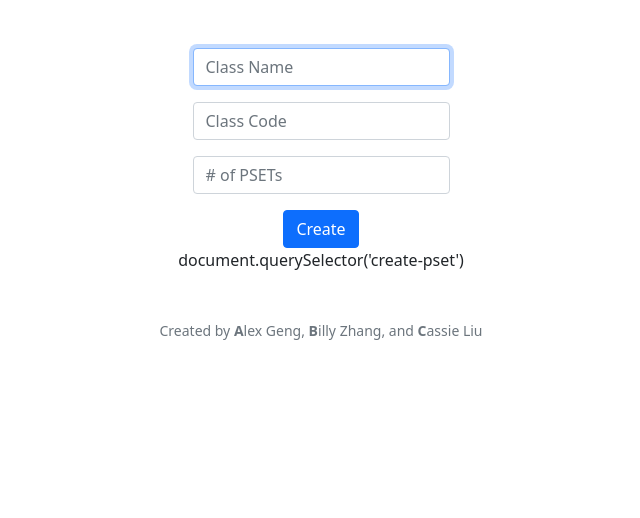
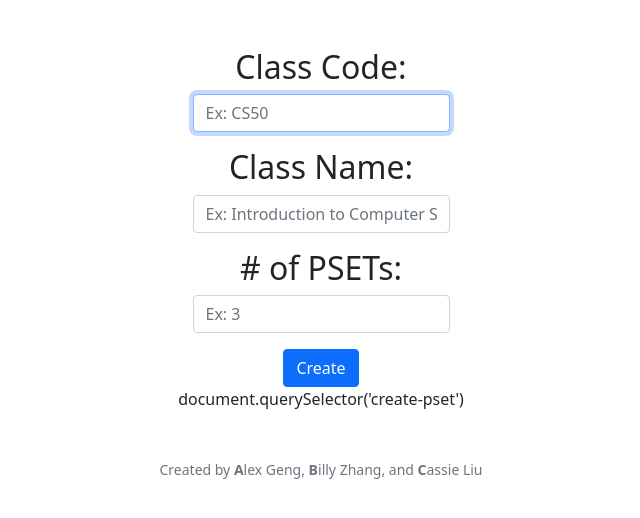
Before and after one commit to WilliamHYZhang/PGuide, a Flask app: template templates/create.html in a window 1280 px wide. Shown: the part 76-594 px from the top of the page, without its empty margins (319-959 px from the left). Run offline with Flask 2, Linux system fonts and the light colour scheme; the template is opened without the code that fills it, so the values that code supplies are empty; some libraries are stand-ins or nearby versions.

Commit message:
feat:update html code

```diff
--- a/templates/create.html
+++ b/templates/create.html
@@ -7,13 +7,16 @@
 {% block main %}
     <form action="/create" method="post">
         <div class="mb-3">
-            <input autocomplete="off" autofocus class="form-control mx-auto w-auto" name="name" placeholder="Class Name" type="text">
+            <h2>Class Code:</h2>
+            <input autocomplete="off" autofocus class="form-control mx-auto w-auto" name="code" placeholder="Ex: CS50" type="text">
         </div>
         <div class="mb-3">
-            <input autocomplete="off" autofocus class="form-control mx-auto w-auto" name="code" placeholder="Class Code" type="text">
+            <h2>Class Name:</h2>
+            <input autocomplete="off" autofocus class="form-control mx-auto w-auto" name="name" placeholder="Ex: Introduction to Computer Science" type="text">
         </div>
         <div class="mb-3">
-            <input autocomplete="off" autofocus class="form-control mx-auto w-auto" name="psets" placeholder="# of PSETs" type="number">
+            <h2># of PSETs:</h2>
+            <input autocomplete="off" autofocus class="form-control mx-auto w-auto" name="psets" placeholder="Ex: 3" type="number">
         </div>
         <button class="btn btn-primary" type="submit" id="create-pset">Create</button>
     </form>
```
